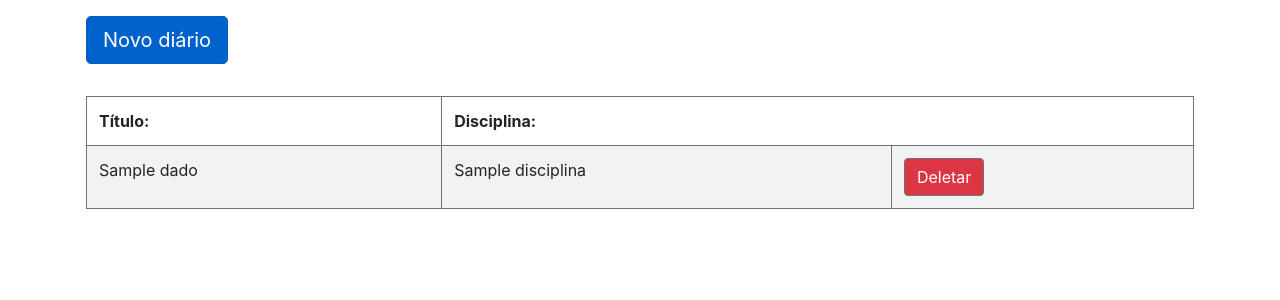
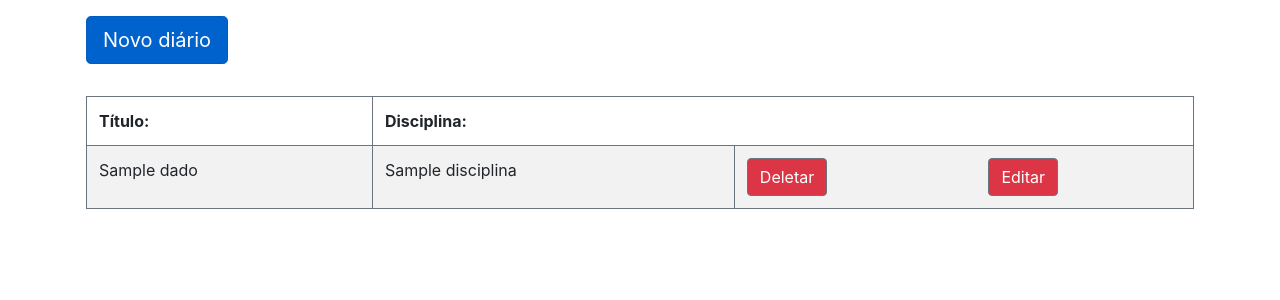
Before and after one commit to allysonEscolar/pizzaria, a Flask app: template templates/diario_recovery.html in a window 1280 px wide. Shown: the part 38-338 px from the top of the page. Run offline with Flask 3, Linux system fonts and the light colour scheme; the template is opened without the code that fills it: most values are stand-ins (such as "Sample title", 1, 10 or a date in 2020); some libraries are stand-ins or nearby versions.

Commit message:
Atualização do template de diário

```diff
--- a/requirementes.txt
+++ b/requirements.txt
@@ -2,6 +2,7 @@ alembic==1.13.2
 blinker==1.8.2
 click==8.1.7
 Flask==3.0.3
+Flask-Login==0.6.3
 Flask-Migrate==4.0.7
 Flask-Script==2.0.6
 Flask-SQLAlchemy==3.1.1
--- a/templates/diario_recovery.html
+++ b/templates/diario_recovery.html
@@ -8,7 +8,7 @@
 	<table class="table table-striped table-responsive-lg border border-secondary">
 		<thead>
 			<th scope="col" class="border border-secondary">Título:</th>
-			<th scope="col" class="border border-secondary" colspan="2">Disciplina:</th>
+			<th scope="col" class="border border-secondary" colspan="3">Disciplina:</th>
 		</thead>
 		<tbody>
 
@@ -17,6 +17,7 @@
 				<td scope="row" class="border border-secondary">{{d.titulo}}</td>
 				<td scope="row" class="border border-secondary">{{d.disciplina}}</td>
 				<td> <a href="#" class="border border-secondary btn btn-danger"> Deletar</a> </td>
+				<td> <a href="#" class="border border-secondary btn btn-danger"> Editar</a> </td>
 			</tr>
 			{% endfor %}
 		</tbody>
```
Also changed, not shown: controllers/diario.py (+5 -4 lines).
